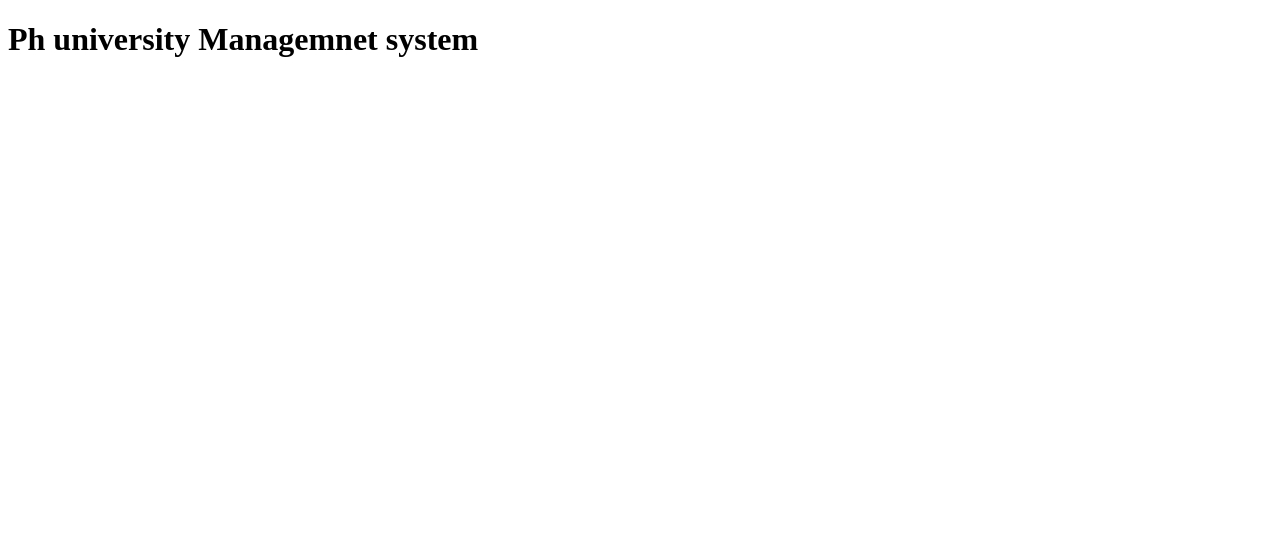
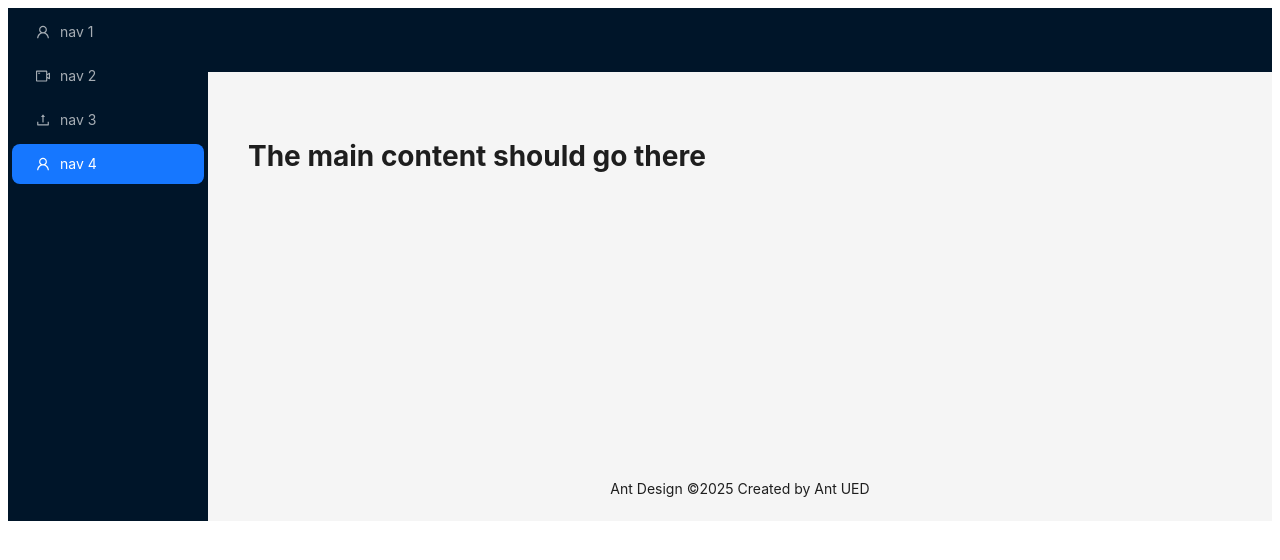
Before and after one commit to Jayedjb765/PH-University, a React (Vite) app: page / in a window 1280 px wide. Shown: the top 560 px of the page. Built offline with nearby package versions, Linux system fonts and the light colour scheme.

Commit message:
adding sidebar for Ph-university

```diff
--- a/package.json
+++ b/package.json
@@ -10,6 +10,7 @@
     "preview": "vite preview"
   },
   "dependencies": {
+    "@ant-design/icons": "^6.0.0",
     "antd": "^5.26.0",
     "react": "^19.1.0",
     "react-dom": "^19.1.0",
--- a/src/App.tsx
+++ b/src/App.tsx
@@ -1,7 +1,9 @@
+import MainLayout from "./components/layouts/MainLayout";
+
 function App() {
   return (
     <>
-      <h1>Ph university Managemnet system</h1>
+      <MainLayout />
     </>
   );
 }
--- /dev/null
+++ b/src/components/layouts/MainLayout.tsx
@@ -0,0 +1,61 @@
+import { Layout, Menu } from "antd";
+import {
+  UploadOutlined,
+  UserOutlined,
+  VideoCameraOutlined,
+} from "@ant-design/icons";
+import { createElement } from "react";
+const { Header, Content, Footer, Sider } = Layout;
+const items = [
+  UserOutlined,
+  VideoCameraOutlined,
+  UploadOutlined,
+  UserOutlined,
+].map((icon, index) => ({
+  key: String(index + 1),
+  icon: createElement(icon),
+  label: `nav ${index + 1}`,
+}));
+
+const MainLayout = () => {
+  return (
+    <Layout>
+      <Sider
+        breakpoint="lg"
+        collapsedWidth="0"
+        onBreakpoint={(broken) => {
+          console.log(broken);
+        }}
+        onCollapse={(collapsed, type) => {
+          console.log(collapsed, type);
+        }}
+      >
+        <div className="demo-logo-vertical" />
+        <Menu
+          theme="dark"
+          mode="inline"
+          defaultSelectedKeys={["4"]}
+          items={items}
+        />
+      </Sider>
+      <Layout>
+        <Header style={{ padding: 0 }} />
+        <Content style={{ margin: "24px 16px 0" }}>
+          <div
+            style={{
+              padding: 24,
+              minHeight: 360,
+            }}
+          >
+            <h1>The main content should go there</h1>
+          </div>
+        </Content>
+        <Footer style={{ textAlign: "center" }}>
+          Ant Design ©{new Date().getFullYear()} Created by Ant UED
+        </Footer>
+      </Layout>
+    </Layout>
+  );
+};
+
+export default MainLayout;
```
Also changed, not shown: 1 other file (tests, documents, lock files or other folders).
